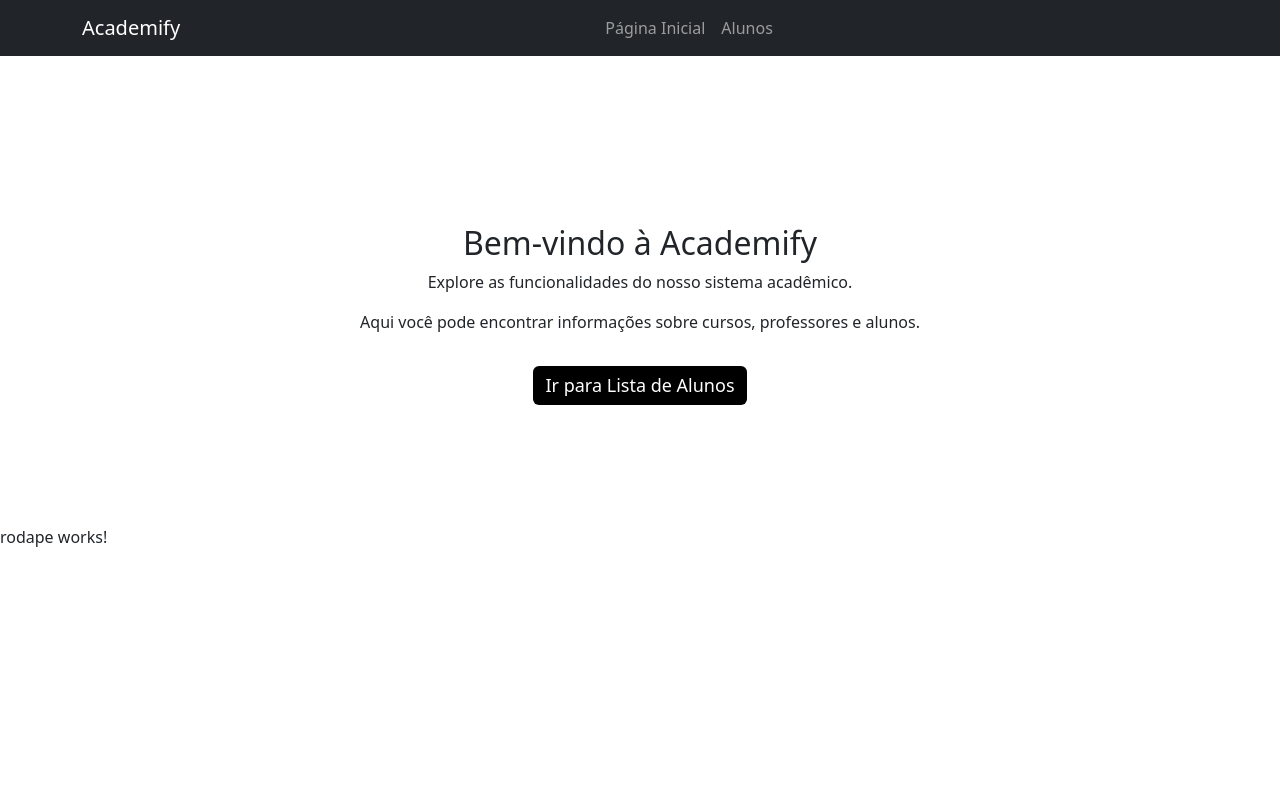
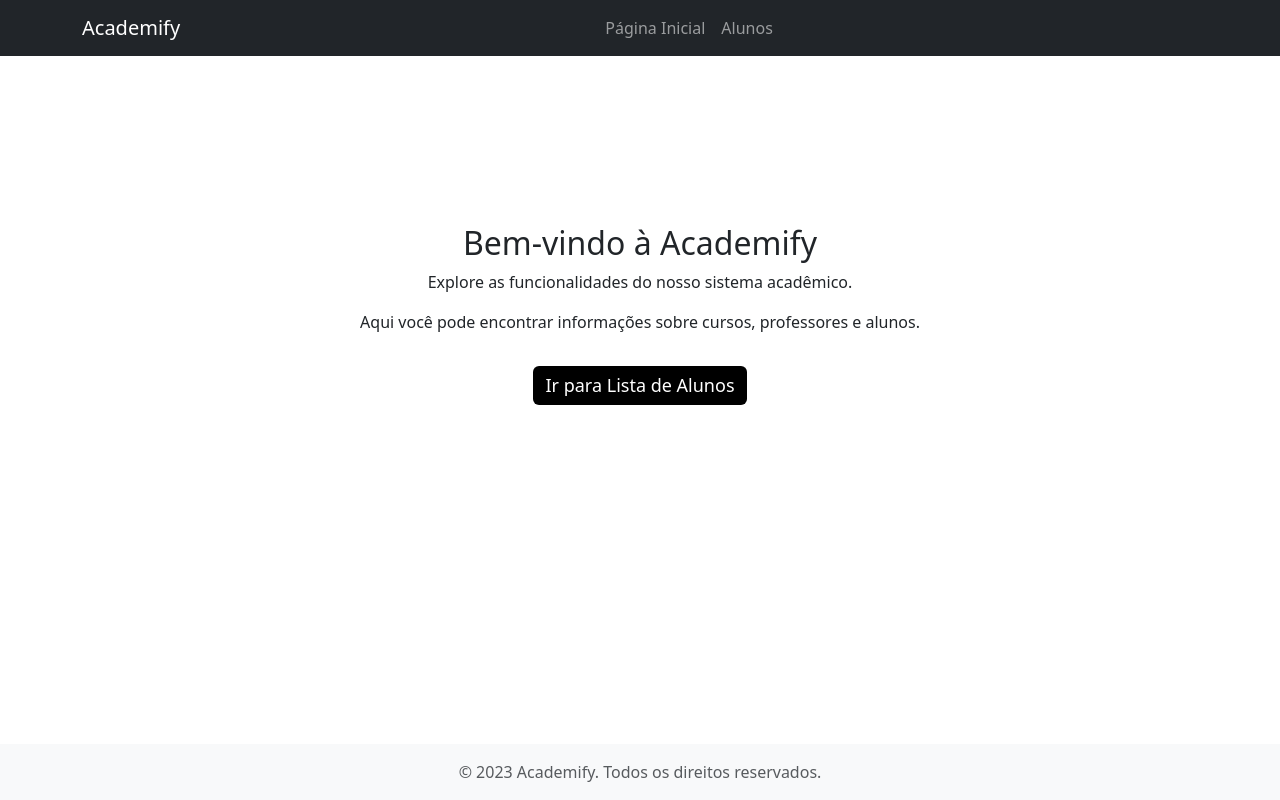
Before and after one commit to CarolinaCamposs/FrontAcademify, an Angular app: page / in a window 1280 px wide. Built offline with nearby package versions, Linux system fonts and the light colour scheme.

Commit message:
Adicionado estilo ao footer

```diff
--- a/src/app/template/rodape/rodape.component.css
+++ b/src/app/template/rodape/rodape.component.css
@@ -0,0 +1,13 @@
+.footer {
+    position: fixed;
+    bottom: 0;
+    width: 100%;
+    background-color: #000000;
+    color: #fff;
+    padding: 10px 0;
+    text-align: center;
+}
+
+footer {
+    background-color: #000000;
+}
--- a/src/app/template/rodape/rodape.component.html
+++ b/src/app/template/rodape/rodape.component.html
@@ -1 +1,5 @@
-<p>rodape works!</p>
+<footer class="footer mt-auto py-3 bg-light">
+    <div class="container text-center">
+        <span class="text-muted">© 2023 Academify. Todos os direitos reservados.</span>
+    </div>
+</footer>
```
